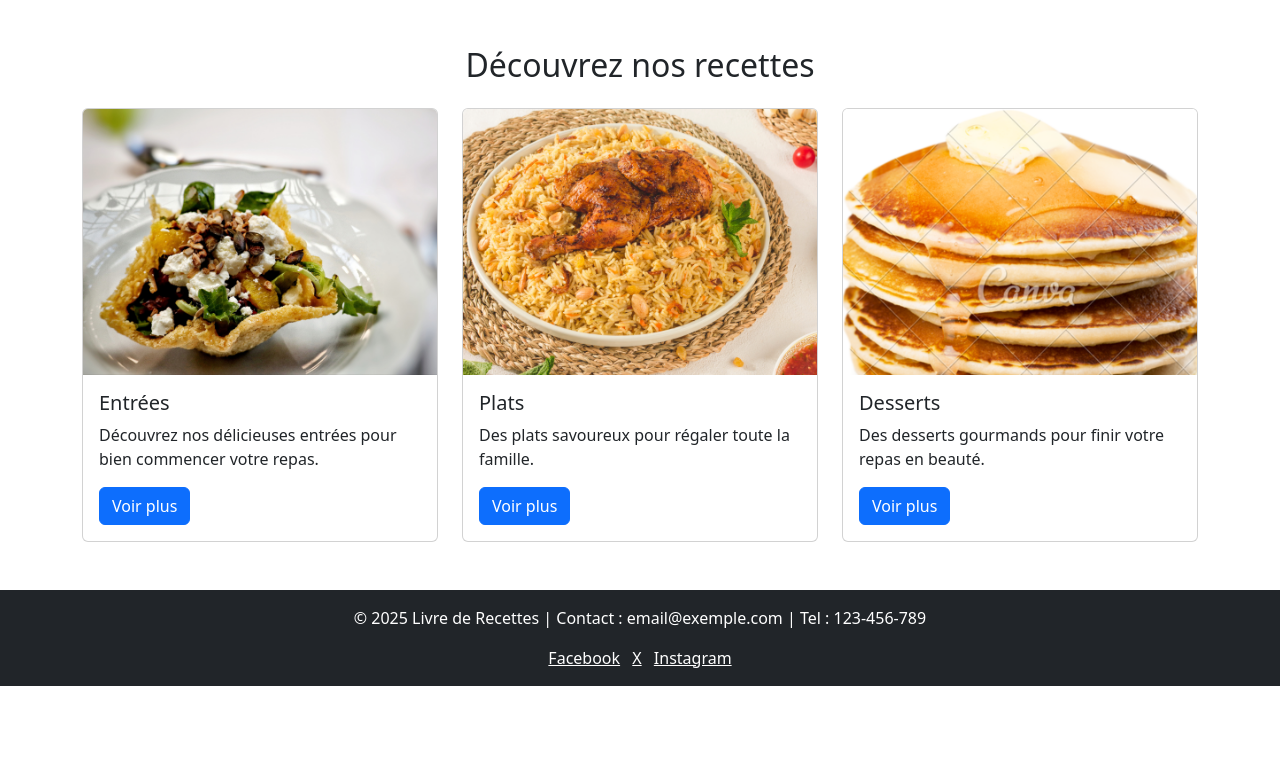
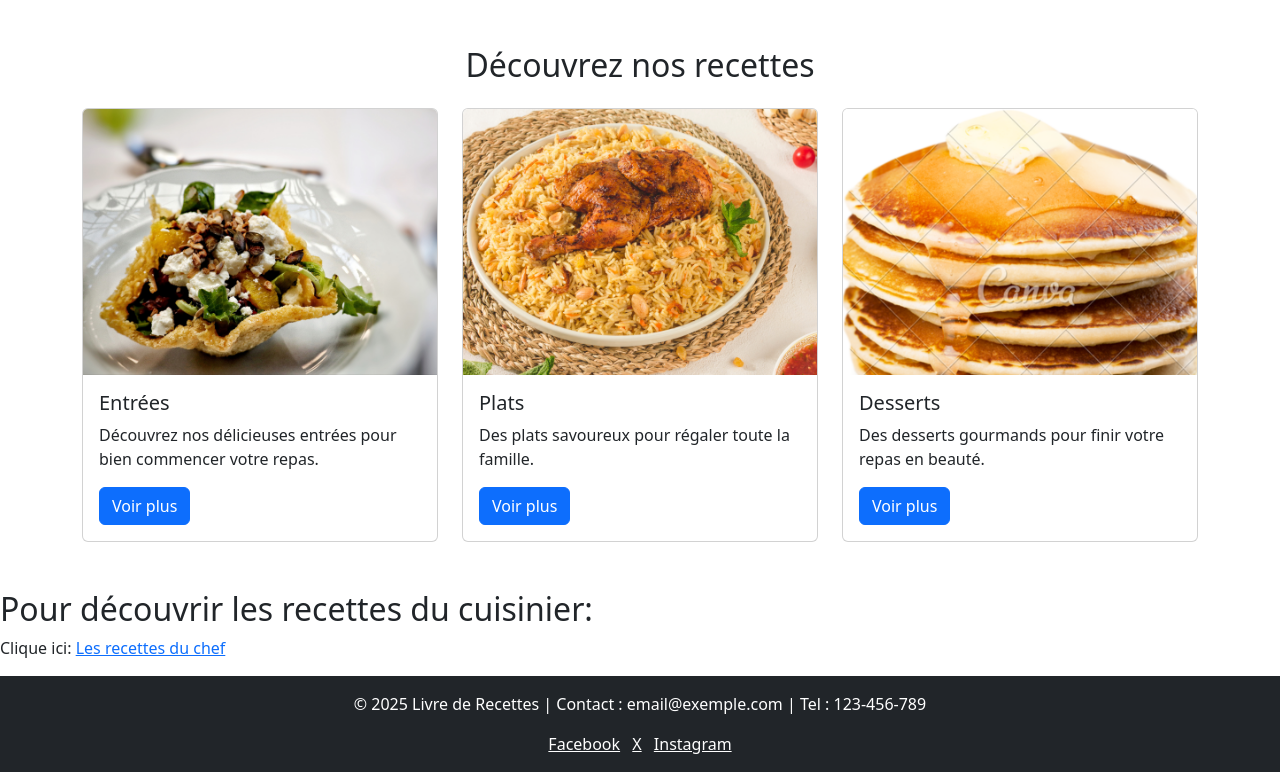
Before and after one commit to LemkademElias/livre-cuisine, a plain HTML site: page index.html in a window 1280 px wide. Shown: the part 698-1470 px from the top of the page. Before the commit the page ends 1384 px from the top, so only its background shows below. Drawn offline with nearby package versions, Linux system fonts and the light colour scheme.

Commit message:
all recipe

```diff
--- a/index.html
+++ b/index.html
@@ -88,6 +88,11 @@
         </div>
     </div>
 
+    <div>
+        <h2>Pour découvrir les recettes du cuisinier: </h2>
+        <p>Clique ici: <a href="https://lemkademelias.github.io/livre-cuisine/ ">Les recettes du chef</a></p>
+    </div>
+
     <!-- Footer -->
     <footer class="bg-dark text-white text-center py-3">
         <p>&copy; 2025 Livre de Recettes | Contact : email@exemple.com | Tel : 123-456-789</p>
```
